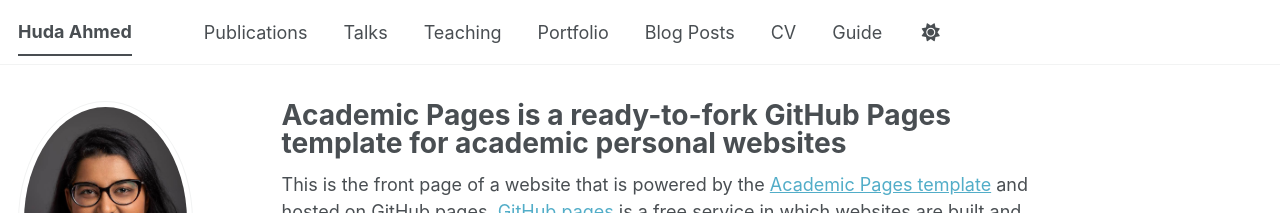
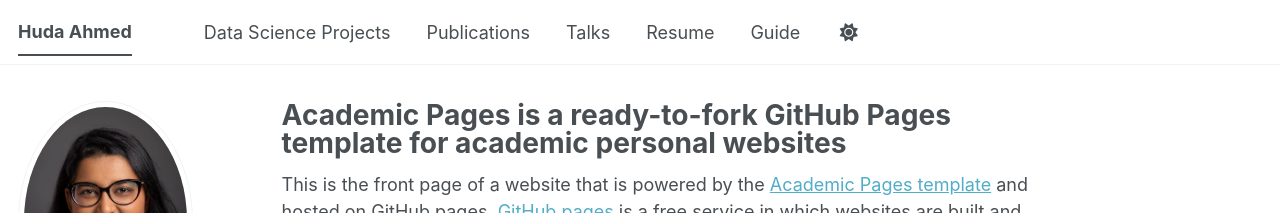
Before and after one commit to hudxhl/hudxhl.github.io, a Jekyll site: the page built from _pages/about.md, in a window 1280 px wide. Shown: the top 213 px of the page. Built offline with Jekyll 4.4.1, drawn with Linux system fonts in a browser that asks for light colours; some web fonts are replaced; a script bundle is joined from its source files by our own code; library files that are not in the unit come from our copies.

Commit message:
Update navigation.yml

```diff
--- a/_data/navigation.yml
+++ b/_data/navigation.yml
@@ -8,22 +8,23 @@
 #      Markdown formatted page while the second is generated using JSON.
 
 main:
+
+  - title: "Data Science Projects"
+    url: /portfolio/
+
   - title: "Publications"
     url: /publications/
 
   - title: "Talks"
     url: /talks/
 
-  - title: "Teaching"
-    url: /teaching/
+# title: "Teaching"
+# url: /teaching/
 
-  - title: "Portfolio"
-    url: /portfolio/
+# title: "Blog Posts"
+# url: /year-archive/
 
-  - title: "Blog Posts"
-    url: /year-archive/
-
-  - title: "CV"
+  - title: "Resume"
     url: /cv/
 
   # - title: "CV"
```
